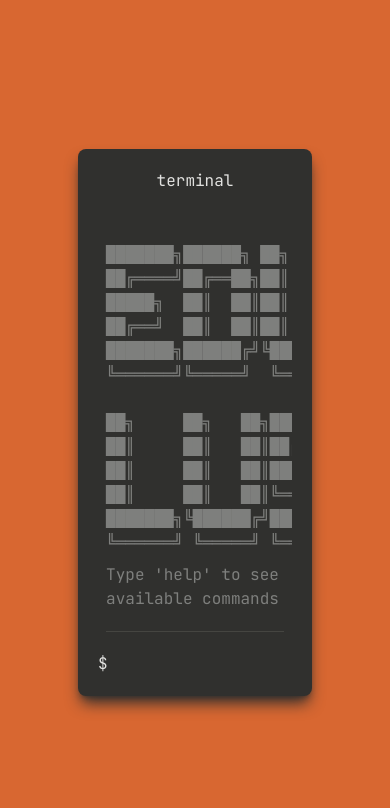
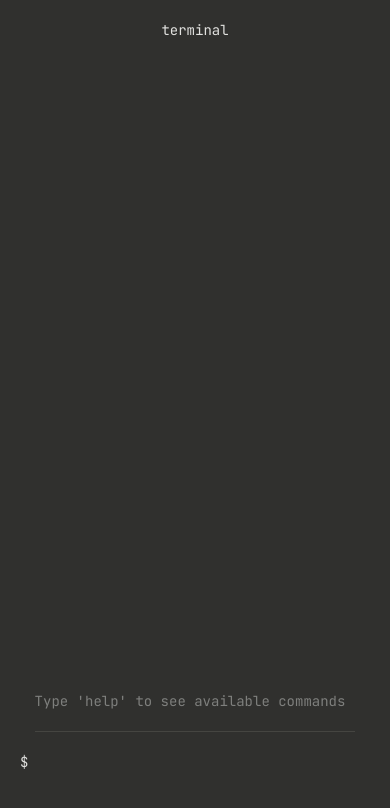
Before and after one commit to edulustosa/portfolio, a Next.js app: page / in a window 390 px wide. Shown: the top 808 px of the page. Built offline with nearby package versions, Linux system fonts and the light colour scheme.

Commit message:
feat: responsive design

```diff
--- a/app/commands/about.tsx
+++ b/app/commands/about.tsx
@@ -67,7 +67,7 @@ export default function About() {
 
       <h3>Skills</h3>
 
-      <ul className="flex gap-3">
+      <ul className="flex flex-wrap gap-3">
         {logos.map((logo) => (
           <li className="flex items-center justify-center" key={logo.name}>
             <abbr title={logo.name}>{logo.icon}</abbr>
--- a/app/commands/banner.tsx
+++ b/app/commands/banner.tsx
@@ -21,7 +21,7 @@ export default function Intro() {
 
   return (
     <>
-      <pre>{banner}</pre>
+      <pre className="hidden md:block lg:block">{banner}</pre>
       <p className="mt-2">{t.banner}</p>
     </>
   )
--- a/app/commands/sumfetch.tsx
+++ b/app/commands/sumfetch.tsx
@@ -9,8 +9,10 @@ export default function Sumfetch() {
   const t = useTranslation()
 
   return (
-    <div className="ml-8 flex items-center gap-24">
-      <Donut color="#E1E1DF" fontSize={6} scaleX={1} scaleY={0.75} />
+    <div className="flex flex-col items-center justify-center md:flex-row md:gap-24 md:lg:ml-8 lg:ml-8 lg:flex-row lg:justify-normal lg:gap-24">
+      <div style={{ lineHeight: 1.5 }}>
+        <Donut color="#E1E1DF" fontSize={6} scaleX={1} scaleY={0.75} />
+      </div>
 
       <div className="divide-y divide-dashed divide-main-font-color">
         <div className="my-2 flex items-center gap-2">
--- a/app/layout.tsx
+++ b/app/layout.tsx
@@ -20,7 +20,7 @@ export default function RootLayout({
   return (
     <html lang="en">
       <body
-        className={`${jetBrainsMono.className} flex h-screen items-center justify-center bg-main-orange antialiased`}
+        className={`${jetBrainsMono.className} flex h-screen items-center justify-center bg-background antialiased lg:bg-main-orange`}
       >
         <LanguageProvider>{children}</LanguageProvider>
       </body>
--- a/app/page.tsx
+++ b/app/page.tsx
@@ -96,12 +96,12 @@ export default function Home() {
   }
 
   return (
-    <main className="w-3/5 rounded-lg bg-background p-5 text-main-font-color shadow-lg shadow-background">
+    <main className="h-screen w-screen bg-background p-5 text-sm text-main-font-color shadow-lg shadow-background md:text-base lg:h-auto lg:w-3/5 lg:rounded-lg lg:text-base">
       <div className="mb-7 flex justify-center">
         <h1 className="text-secondary-font-color">terminal</h1>
       </div>
 
-      <ul className="custom-scrollbar-hidden flex h-[390px] max-h-[390px] flex-col-reverse items-center gap-8 overflow-y-auto">
+      <ul className="custom-scrollbar-hidden flex h-4/5 flex-col-reverse items-center gap-8 overflow-y-auto lg:h-[390px]">
         {bins.map((command, i) => (
           <li className="w-11/12" key={i}>
             {command}
```
